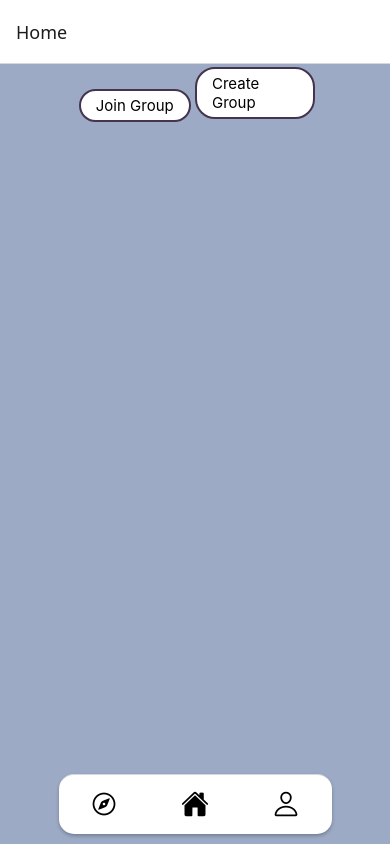
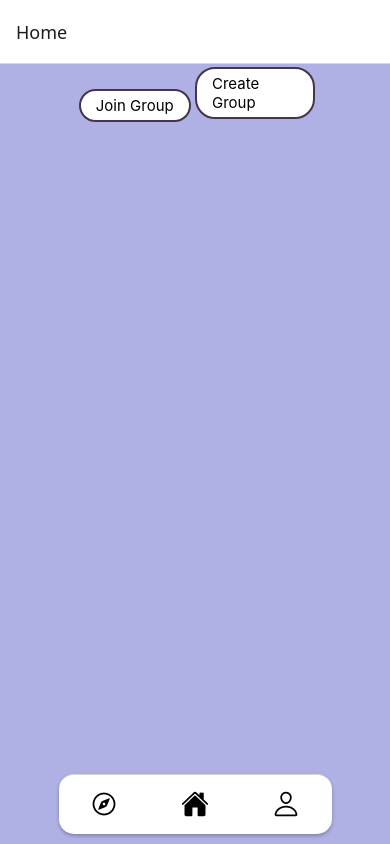
Before and after one commit to Innovation-for-Impact/Lore, a React Native app in the folder frontend/: screen /Home in a window 390 px wide. Built offline with nearby package versions, Linux system fonts and the light colour scheme.

Commit message:
fixed some styling: icon, bg color

```diff
--- a/frontend/screens/GroupCreationScreen.js
+++ b/frontend/screens/GroupCreationScreen.js
@@ -1,7 +1,7 @@
 import React from 'react';
 import { View, Text, TouchableOpacity } from 'react-native';
 import { useNavigation } from '@react-navigation/native';
-import MaterialIcons from '@expo/vector-icons/MaterialIcons';
+import Ionicons from '@expo/vector-icons/Ionicons';
 import { globalStyles } from '../styles/global';
 
 const GroupCreationScreen = () => {
@@ -17,7 +17,7 @@
         style={{ position: 'absolute', top: 40, left: 10 }}
         onPress={goBackToHome}
       >
-        <MaterialIcons name="arrow-back-ios" size={22} color="black" />
+        <Ionicons name="arrow-back" size={24} color="black" />
       </TouchableOpacity>
 
       <Text>This is the group creation screen!</Text>
--- a/frontend/styles/global.js
+++ b/frontend/styles/global.js
@@ -6,7 +6,7 @@
 const globalStyles = StyleSheet.create({
   container: {
     flex: 1,
-    backgroundColor: '#9CAAC6',
+    backgroundColor: '#AFB0E4',
   },
 });
 
```
